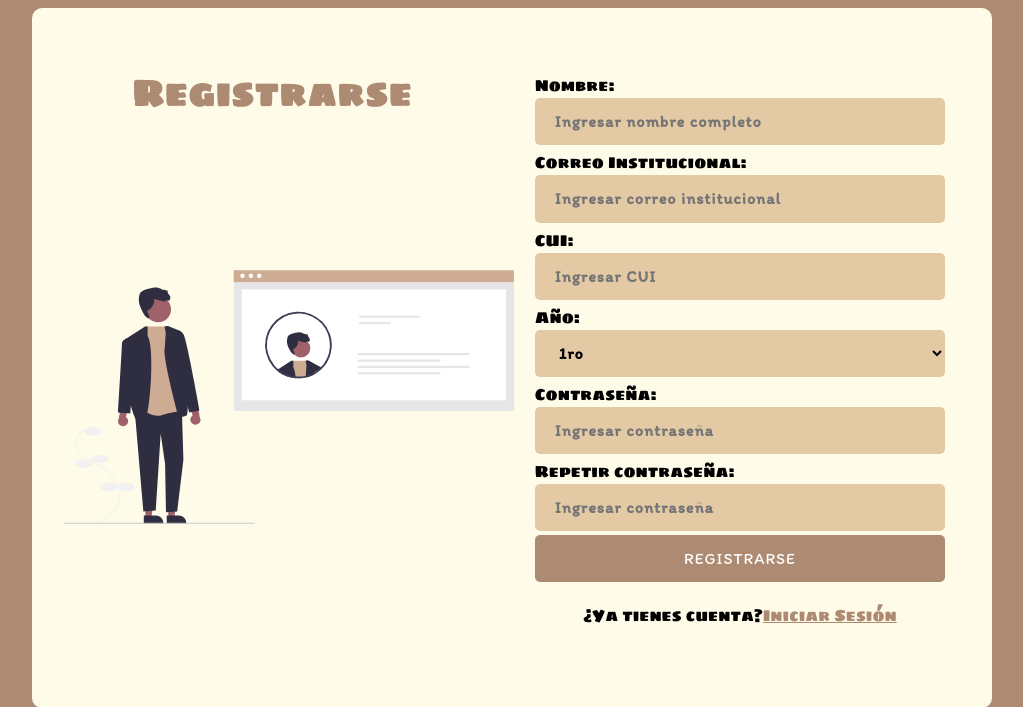
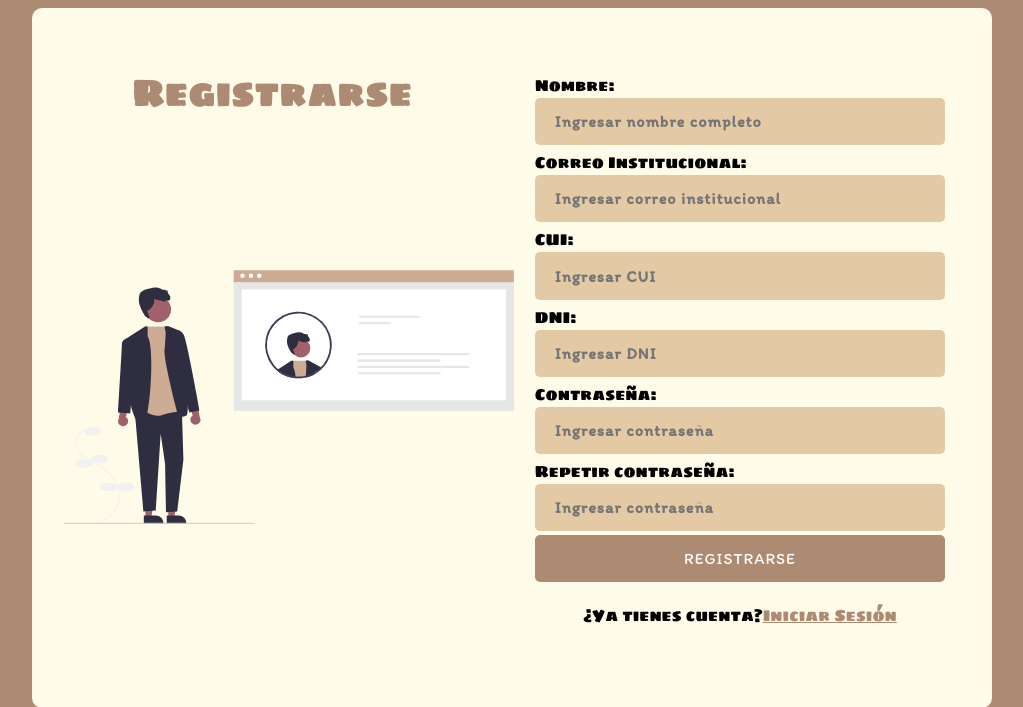
Before and after one commit to eluqm/IS-3group23, a PHP site: page /views/signup.php in a window 1280 px wide. Shown: the top 707 px of the page, without its empty margins (128-1151 px from the left). Run offline with PHP 8.4, Linux system fonts and the light colour scheme.

Commit message:
Actualizacion de views

```diff
--- a/views/css/general_style.css
+++ b/views/css/general_style.css
@@ -20,4 +20,5 @@ body {
     -webkit-font-smoothing: antialiased;
     -moz-osx-font-smoothing: grayscale;
     font-size: 62.5%;
+    background-color: #AD8B73;
 }
--- a/views/css/signup.css
+++ b/views/css/signup.css
@@ -59,8 +59,7 @@ body {
 }
 
 .input,
-.btn,
-.select {
+.btn {
     margin-bottom: 4px;
     border-radius: 5px;
     width: 90%;
@@ -71,8 +70,7 @@ body {
     letter-spacing: 1px;
 }
 
-.input,
-.select {
+.input {
     padding-left: 20px;
     font-weight: 600;
     box-sizing: border-box;
--- a/views/signup.php
+++ b/views/signup.php
@@ -32,14 +32,8 @@
                 <input class="input" name="usersEmail" type="email" placeholder="Ingresar correo institucional" required>
                 <label for="fname">CUI:</label>
                 <input class="input" name="usersCUI" type="text" placeholder="Ingresar CUI" required>
-                <label for="fname">Año:</label>
-                <select class="select" name="usersAño">
-                        <option value="primero">1ro</option>
-                        <option value="segundo">2do</option>
-                        <option value="tercero">3ro</option>
-                        <option value="cuarto">4to</option>
-                        <option value="quinto">5to</option>
-                </select>
+                <label for="fname">DNI:</label>
+                <input class="input" name="usersDNI" type="text" placeholder="Ingresar DNI" required>
                 <label for="fname">Contraseña:</label>
                 <input class="input" name="usersPwd" type="password" placeholder="Ingresar contraseña" required>
                 <label for="fname">Repetir contraseña:</label>
```
